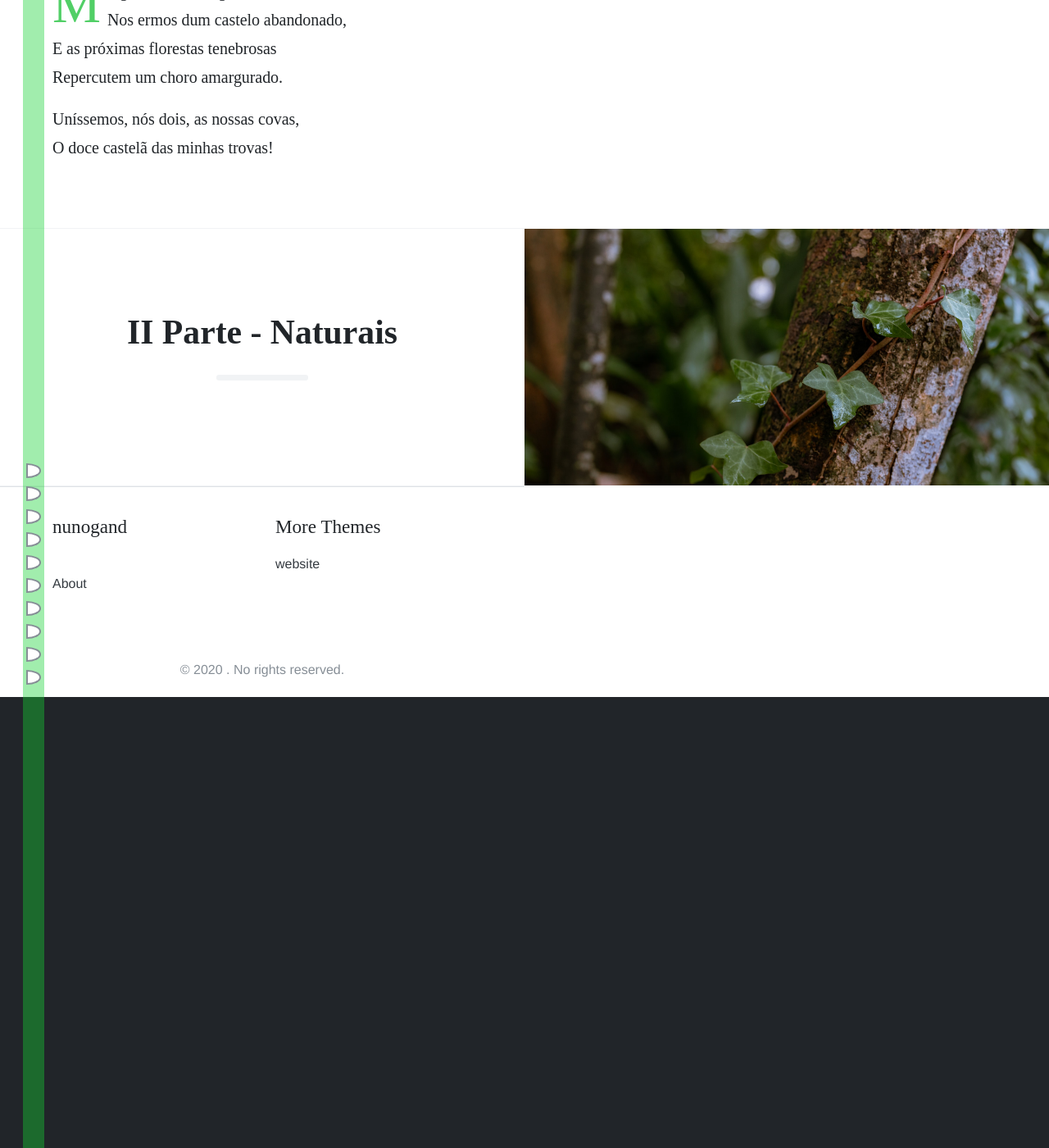
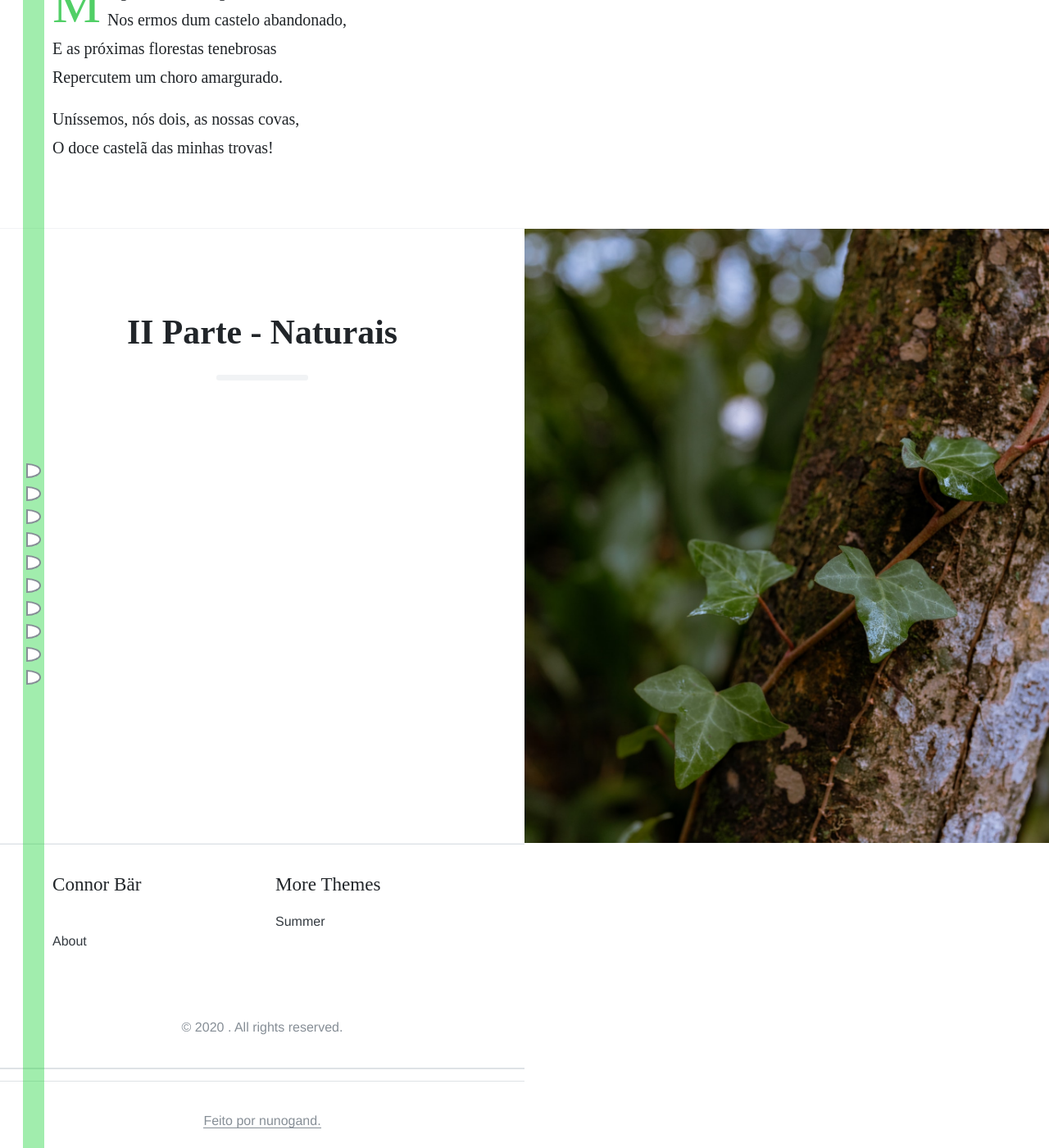
Before and after one commit to nunogand/cesario_master, a Jekyll site: the page built from index.md, in a window 1280 px wide and 1400 px high, scrolled down 15849 px. Shown: the whole window at 82% size. Built offline with Jekyll 4.4.1, drawn with Linux system fonts in a browser that asks for light colours; the list of posts is cut into pages by our own code.

Commit message:
footer e mais alguns ajustes

```diff
--- a/_includes/core/footer.html
+++ b/_includes/core/footer.html
@@ -2,7 +2,7 @@
 	<div class="ctnr-wide">
 		<div class="footer-navigation">
 			<div class="footer-links">
-				<h4 class="footer-title">nunogand</h4>
+				<h4 class="footer-title">Connor Bär</h4>
 				<nav>
 					<ul class="nav">
 						{% assign entries = site.pages | where: "lang", page.lang | sort: "order" %}
@@ -27,12 +27,15 @@
 				<nav>
 					<ul class="nav">
 						<li class="footer-link">
-							<a href="https://nunogand.com" target="_blank" rel="noopener noreferrer">website</a>
+							<a href="https://connor-baer.github.io/summer" target="_blank" rel="noopener noreferrer">Summer</a>
 						</li>
+
 					</ul>
 				</nav>
 			</div>
 		</div>
-		<h6 class="footer-text">© {{ site.time | date: '%Y' }} <a href="https://twitter.com/{{ site.author.twitter }}" aria-label="Follow {{ site.author.name }} on Twitter.">{{ site.author.name }}</a>. No rights reserved.</h6>
+		<h6 class="footer-text">© {{ site.time | date: '%Y' }} <a href="https://twitter.com/{{ site.author.twitter }}" aria-label="Follow {{ site.author.name }} on Twitter.">{{ site.author.name }}</a>. All rights reserved.</h6>
 	</div>
 </footer>
+<hr>
+{% include footer.html %}
--- a/_includes/footer.html
+++ b/_includes/footer.html
@@ -2,9 +2,10 @@
   <div class="ctnr-wide">
     <div class="footer-left">
       <p>
-        <a class="link footer-text" href=" https://nunogand.com"
-          >Feito por nunogand.</a
-        >
+        <h6 class="footer-text">
+        <a href=" https://nunogand.com"
+          >Feito por nunogand.</a>
+        </h6>
       </p>
     </div>
   </div>
--- a/index.md
+++ b/index.md
@@ -2,11 +2,14 @@
 layout: home
 pagination:
   enabled: true
+  trail:
+    before: 2 # The number of links before the current page
+    after: 2  # The number of links after the current page
 ---
+
 {% for post in paginator.posts %}
-{% assign length = site.posts.size %}
+{% assign length = paginator.posts %}
 {% assign lengthID = site.posts.size | plus: 1%}
-
   <div id="js-{{ forloop.index }}" class="post -fixed{% if forloop.index == 1 %} -first{% endif %}{% if forloop.index == length %} -last{% endif %}">
     <span id="{{ post.url | remove: '/' }}">
 
@@ -23,19 +26,3 @@
     </div>
   </div>
 {% endfor %}
-{%comment%}
-{% if paginator.total_pages > 1 %}
-<ul style="margin: auto; width: 60%; border: 5px solid #FFFF00; padding: 10px;">
-  {% if paginator.previous_page %}
-  <li>
-    <a href="{{ paginator.previous_page_path | prepend: site.baseurl }}">Newer</a>
-  </li>
-  {% endif %}
-  {% if paginator.next_page %}
-  <li>
-    <a href="{{ paginator.next_page_path | prepend: site.baseurl }}">Older</a>
-  </li>
-  {% endif %}
-</ul>
-{% endif %}
-{%endcomment%}
```
Also changed, not shown: _posts/2020-08-07-naturais.md (+1 -0 lines).
